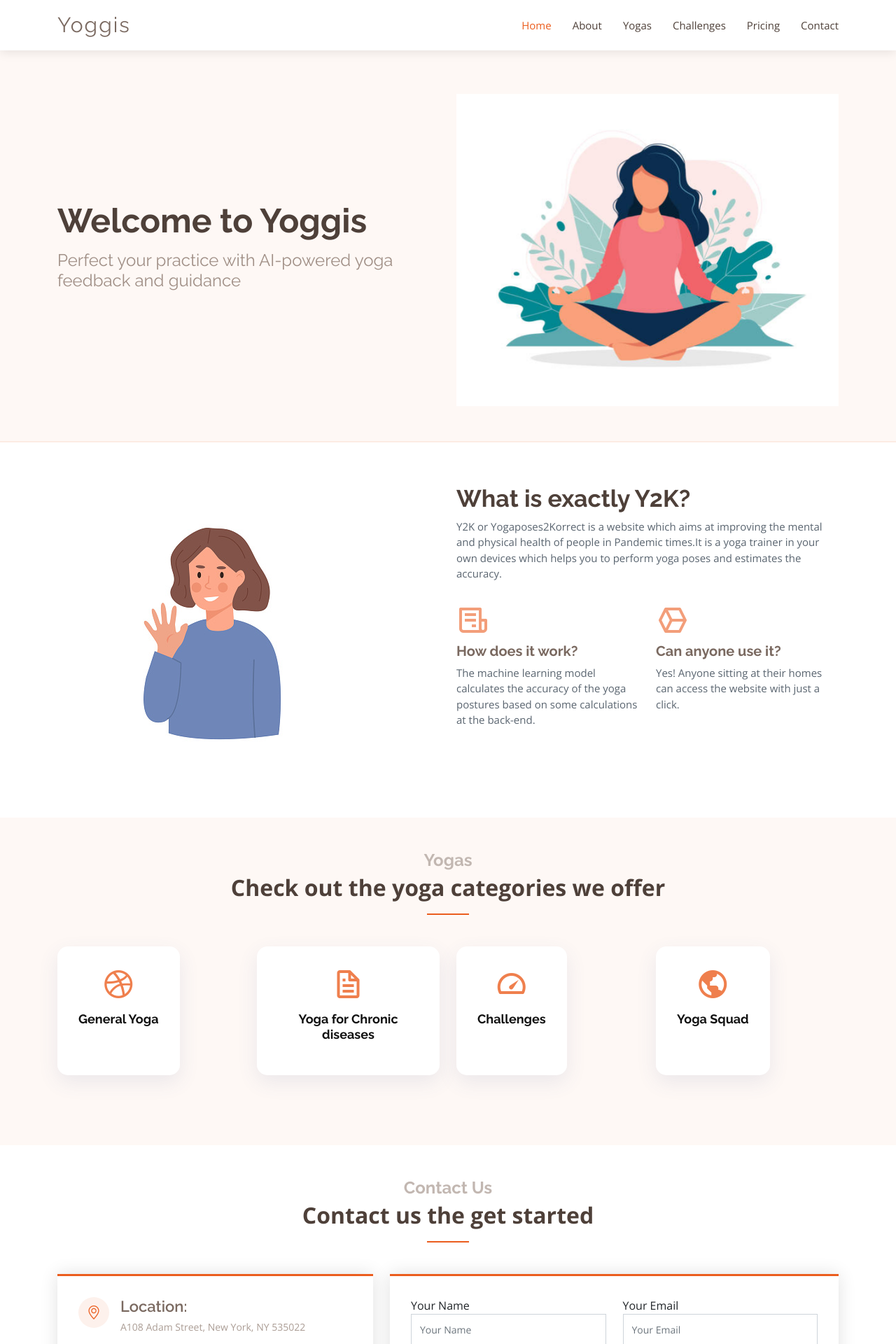
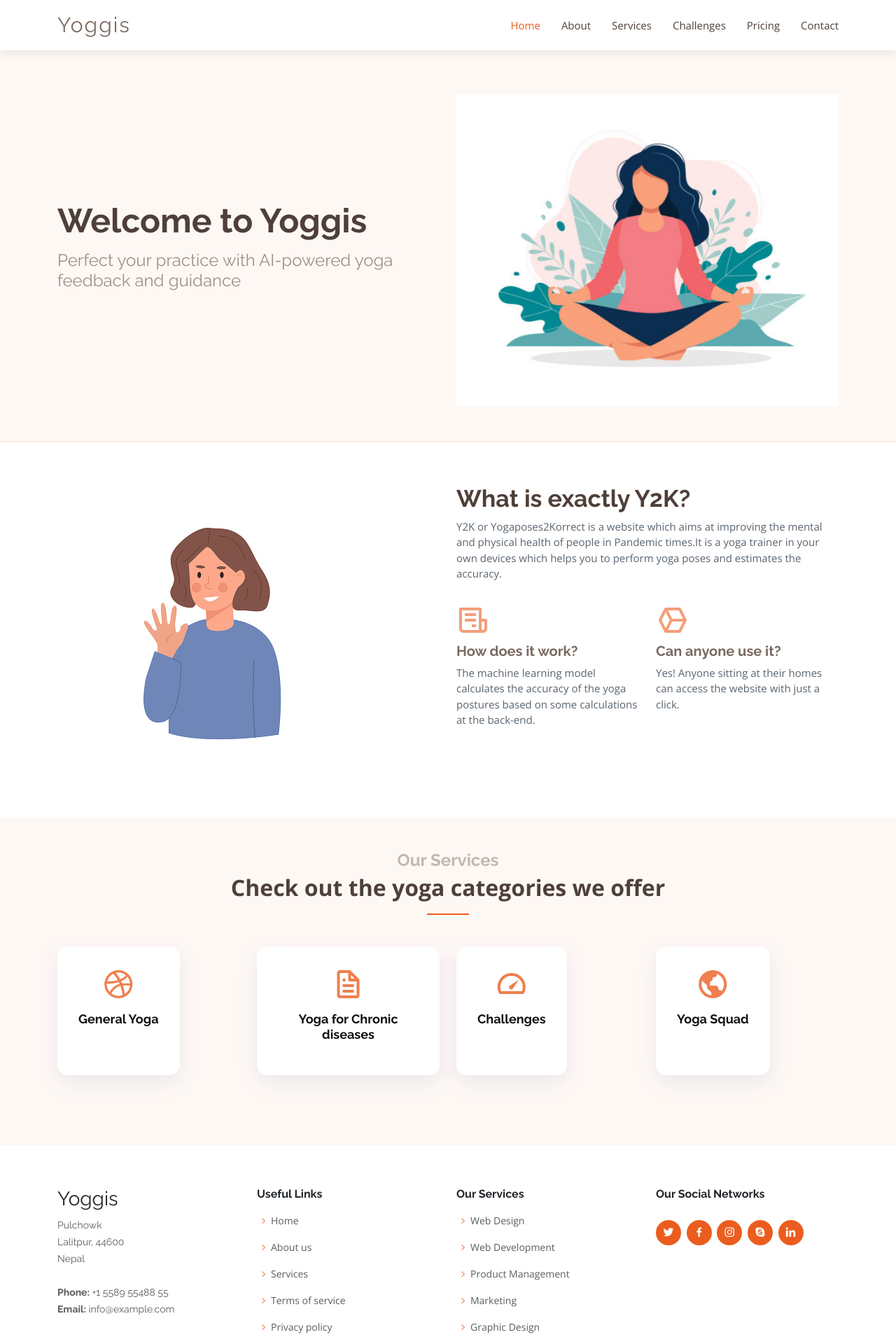
Before and after one commit to dhakalmahima188/Yoggis, a Django app: page / in a window 1280 px wide. Shown: the top 1920 px of the page at 70% size. Run offline with Django 3.2, Linux system fonts and the light colour scheme; parts of the project's set-up code (start-up, migrations or seed data) failed here and were passed over; some libraries are stand-ins or nearby versions.

Commit message:
some changes on home page

```diff
--- a/backend/yoggis/templates/yoggis/home.html
+++ b/backend/yoggis/templates/yoggis/home.html
@@ -49,7 +49,7 @@
         <ul>
           <li><a class="nav-link scrollto active" href="#hero">Home</a></li>
           <li><a class="nav-link scrollto" href="#about">About</a></li>
-          <li><a class="nav-link scrollto" href="#yogas">Yogas</a></li>
+          <li><a class="nav-link scrollto" href="#yogas">Services</a></li>
           <li><a class="nav-link scrollto" href="#leaderboard">Challenges</a></li>
           <li><a class="nav-link scrollto" href="#leaderboard">Pricing</a></li>
 
@@ -117,7 +117,7 @@
       <div class="container" data-aos="fade-up">
 
         <div class="section-title">
-          <h2>Yogas</h2>
+          <h2>Our Services</h2>
           <p>Check out the yoga categories we offer</p>
         </div>
 
@@ -157,105 +157,21 @@
 
 
 
-    <!-- ======= Contact Us Section ======= -->
-    <section id="contact" class="contact">
-      <div class="container" data-aos="fade-up">
-
-        <div class="section-title">
-          <h2>Contact Us</h2>
-          <p>Contact us the get started</p>
-        </div>
-
-        <div class="row">
-
-          <div class="col-lg-5 d-flex align-items-stretch" data-aos="fade-up" data-aos-delay="100">
-            <div class="info">
-              <div class="address">
-                <i class="bi bi-geo-alt"></i>
-                <h4>Location:</h4>
-                <p>A108 Adam Street, New York, NY 535022</p>
-              </div>
-
-              <div class="email">
-                <i class="bi bi-envelope"></i>
-                <h4>Email:</h4>
-                <p>info@example.com</p>
-              </div>
-
-              <div class="phone">
-                <i class="bi bi-phone"></i>
-                <h4>Call:</h4>
-                <p>+1 5589 55488 55s</p>
-              </div>
-
-              <iframe src="https://www.google.com/maps/embed?pb=!1m14!1m8!1m3!1d12097.433213460943!2d-74.0062269!3d40.7101282!3m2!1i1024!2i768!4f13.1!3m3!1m2!1s0x0%3A0xb89d1fe6bc499443!2sDowntown+Conference+Center!5e0!3m2!1smk!2sbg!4v1539943755621" frameborder="0" style="border:0; width: 100%; height: 290px;" allowfullscreen></iframe>
-            </div>
-
-          </div>
-
-          <div class="col-lg-7 mt-5 mt-lg-0 d-flex align-items-stretch" data-aos="fade-up" data-aos-delay="200">
-            <form action="forms/contact.php" method="post" role="form" class="php-email-form">
-              <div class="row">
-                <div class="form-group col-md-6">
-                  <label for="name">Your Name</label>
-                  <input type="text" name="name" class="form-control" id="name" placeholder="Your Name" required>
-                </div>
-                <div class="form-group col-md-6 mt-3 mt-md-0">
-                  <label for="name">Your Email</label>
-                  <input type="email" class="form-control" name="email" id="email" placeholder="Your Email" required>
-                </div>
-              </div>
-              <div class="form-group mt-3">
-                <label for="name">Subject</label>
-                <input type="text" class="form-control" name="subject" id="subject" placeholder="Subject" required>
-              </div>
-              <div class="form-group mt-3">
-                <label for="name">Message</label>
-                <textarea class="form-control" name="message" rows="10" required></textarea>
-              </div>
-              <div class="my-3">
-                <div class="loading">Loading</div>
-                <div class="error-message"></div>
-                <div class="sent-message">Your message has been sent. Thank you!</div>
-              </div>
-              <div class="text-center"><button type="submit">Send Message</button></div>
-            </form>
-          </div>
-
-        </div>
-
-      </div>
-    </section><!-- End Contact Us Section -->
-
-  </main><!-- End #main -->
-
   <!-- ======= Footer ======= -->
   <footer id="footer">
 
-    <div class="footer-newsletter">
-      <div class="container">
-        <div class="row justify-content-center">
-          <div class="col-lg-6">
-            <h4>Join Our Newsletter</h4>
-            <p></p>
-            <form action="" method="post">
-              <input type="email" name="email"><input type="submit" value="Subscribe">
-            </form>
-          </div>
-        </div>
-      </div>
-    </div>
+
 
     <div class="footer-top">
       <div class="container">
         <div class="row">
 
           <div class="col-lg-3 col-md-6 footer-contact">
-            <h3>Ninestars</h3>
+            <h3>Yoggis</h3>
             <p>
-              A108 Adam Street <br>
-              New York, NY 535022<br>
-              United States <br><br>
+              Pulchowk <br>
+              Lalitpur, 44600<br>
+              Nepal<br><br>
               <strong>Phone:</strong> +1 5589 55488 55<br>
               <strong>Email:</strong> info@example.com<br>
             </p>
```
